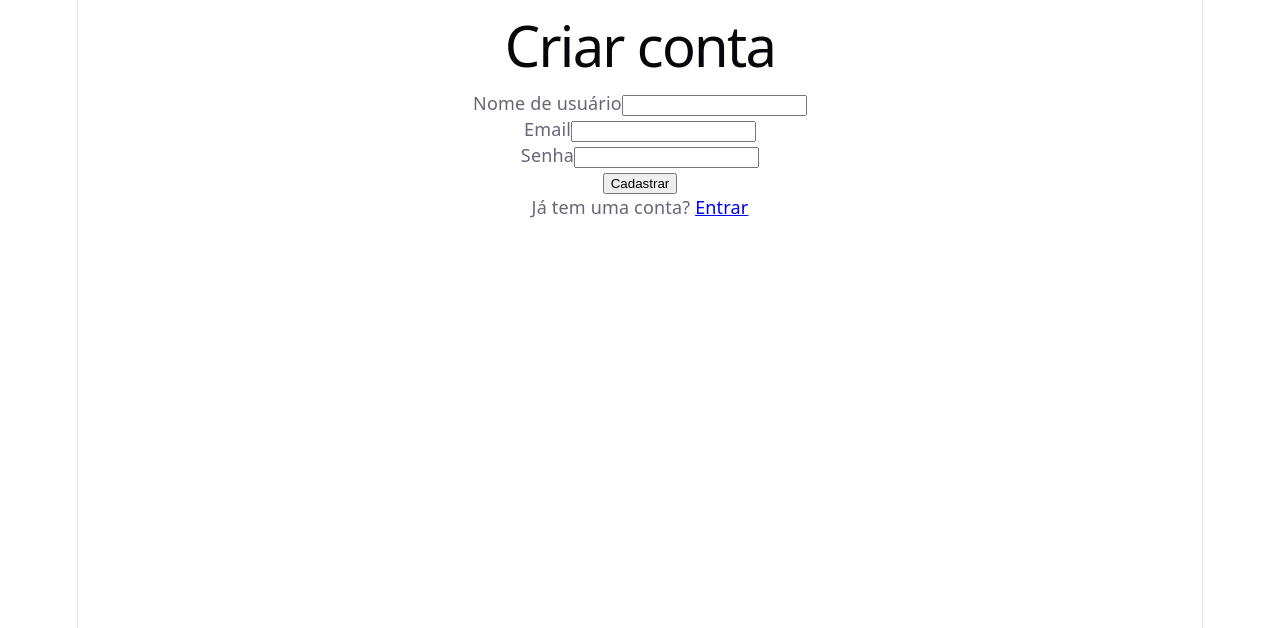
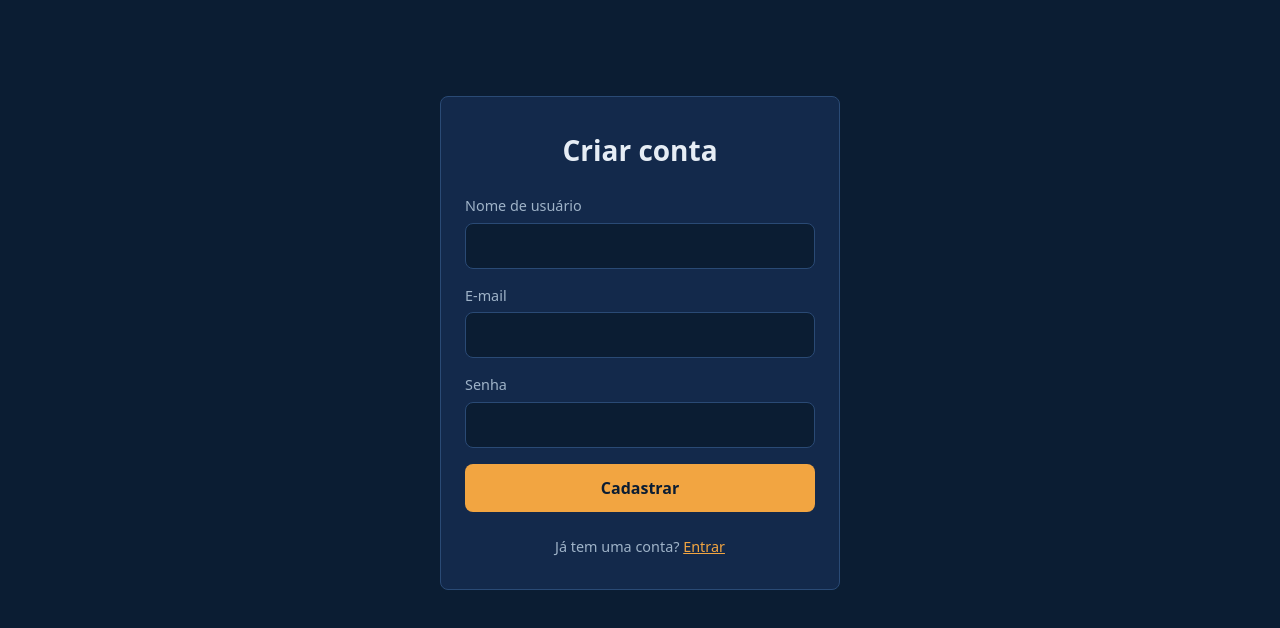
Before and after one commit to henriquedarocha/batalha-naval-multiplayer, a React (Vite) app in the folder Front-End/: page /register in a window 1280 px wide. Shown: the top 628 px of the page. Built offline with nearby package versions, Linux system fonts and the light colour scheme.

Commit message:
feat: adiciona identidade visual às telas

```diff
--- a/Front-End/src/index.css
+++ b/Front-End/src/index.css
@@ -1,111 +1,121 @@
 :root {
-  --text: #6b6375;
-  --text-h: #08060d;
-  --bg: #fff;
-  --border: #e5e4e7;
-  --code-bg: #f4f3ec;
-  --accent: #aa3bff;
-  --accent-bg: rgba(170, 59, 255, 0.1);
-  --accent-border: rgba(170, 59, 255, 0.5);
-  --social-bg: rgba(244, 243, 236, 0.5);
-  --shadow:
-    rgba(0, 0, 0, 0.1) 0 10px 15px -3px, rgba(0, 0, 0, 0.05) 0 4px 6px -2px;
+    --color-bg: #0B1D33;
+    --color-card: #13294B;
+    --color-border: #2A4A75;
+    --color-text: #E6EDF5;
+    --color-text-muted: #9FB3C8;
+    --color-accent: #F2A541;
+    --color-accent-hover: #F5B86A;
+    --color-error: #FF6B6B;
+    --radius: 8px;
 
-  --sans: system-ui, 'Segoe UI', Roboto, sans-serif;
-  --heading: system-ui, 'Segoe UI', Roboto, sans-serif;
-  --mono: ui-monospace, Consolas, monospace;
-
-  font: 18px/145% var(--sans);
-  letter-spacing: 0.18px;
-  color-scheme: light dark;
-  color: var(--text);
-  background: var(--bg);
-  font-synthesis: none;
-  text-rendering: optimizeLegibility;
-  -webkit-font-smoothing: antialiased;
-  -moz-osx-font-smoothing: grayscale;
-
-  @media (max-width: 1024px) {
-    font-size: 16px;
-  }
+    font-family: system-ui, 'Segoe UI', Roboto, sans-serif;
+    line-height: 1.5;
+    color: var(--color-text);
+    background-color: var(--color-bg);
 }
 
-@media (prefers-color-scheme: dark) {
-  :root {
-    --text: #9ca3af;
-    --text-h: #f3f4f6;
-    --bg: #16171d;
-    --border: #2e303a;
-    --code-bg: #1f2028;
-    --accent: #c084fc;
-    --accent-bg: rgba(192, 132, 252, 0.15);
-    --accent-border: rgba(192, 132, 252, 0.5);
-    --social-bg: rgba(47, 48, 58, 0.5);
-    --shadow:
-      rgba(0, 0, 0, 0.4) 0 10px 15px -3px, rgba(0, 0, 0, 0.25) 0 4px 6px -2px;
-  }
-
-  #social .button-icon {
-    filter: invert(1) brightness(2);
-  }
+*,
+*::before,
+*::after {
+    box-sizing: border-box;
 }
 
 body {
-  margin: 0;
-}
-
-#root {
-  width: 1126px;
-  max-width: 100%;
-  margin: 0 auto;
-  text-align: center;
-  border-inline: 1px solid var(--border);
-  min-height: 100svh;
-  display: flex;
-  flex-direction: column;
-  box-sizing: border-box;
-}
-
-h1,
-h2 {
-  font-family: var(--heading);
-  font-weight: 500;
-  color: var(--text-h);
+    margin: 0;
+    padding: 16px;
 }
 
 h1 {
-  font-size: 56px;
-  letter-spacing: -1.68px;
-  margin: 32px 0;
-  @media (max-width: 1024px) {
-    font-size: 36px;
-    margin: 20px 0;
-  }
-}
-h2 {
-  font-size: 24px;
-  line-height: 118%;
-  letter-spacing: -0.24px;
-  margin: 0 0 8px;
-  @media (max-width: 1024px) {
-    font-size: 20px;
-  }
-}
-p {
-  margin: 0;
+    margin: 0 0 24px;
+    font-size: 1.75rem;
+    text-align: center;
 }
 
-code,
-.counter {
-  font-family: var(--mono);
-  display: inline-flex;
-  border-radius: 4px;
-  color: var(--text-h);
+a {
+    color: var(--color-accent);
 }
 
-code {
-  font-size: 15px;
-  line-height: 135%;
-  padding: 4px 8px;
-  background: var(--code-bg);
+a:hover {
+    color: var(--color-accent-hover);
 }
+
+.card {
+    max-width: 400px;
+    margin: 10vh auto 0;
+    padding: 32px 24px;
+    background-color: var(--color-card);
+    border: 1px solid var(--color-border);
+    border-radius: var(--radius);
+}
+
+.form {
+    display: flex;
+    flex-direction: column;
+    gap: 16px;
+}
+
+.field {
+    display: flex;
+    flex-direction: column;
+    gap: 6px;
+}
+
+.field label {
+    font-size: 0.9rem;
+    color: var(--color-text-muted);
+}
+
+.field input {
+    padding: 10px 12px;
+    font: inherit;
+    color: var(--color-text);
+    background-color: var(--color-bg);
+    border: 1px solid var(--color-border);
+    border-radius: var(--radius);
+}
+
+.field input:focus {
+    outline: 2px solid var(--color-accent);
+    outline-offset: 1px;
+    border-color: var(--color-accent);
+}
+
+.field-error {
+    margin: 0;
+    font-size: 0.85rem;
+    color: var(--color-error);
+}
+
+.button {
+    width: 100%;
+    padding: 12px;
+    font: inherit;
+    font-weight: 600;
+    color: var(--color-bg);
+    background-color: var(--color-accent);
+    border: none;
+    border-radius: var(--radius);
+    cursor: pointer;
+}
+
+.button:hover {
+    background-color: var(--color-accent-hover);
+}
+
+.button:focus-visible {
+    outline: 2px solid var(--color-text);
+    outline-offset: 2px;
+}
+
+.message {
+    margin: 16px 0 0;
+    text-align: center;
+}
+
+.footer-text {
+    margin: 24px 0 0;
+    font-size: 0.9rem;
+    text-align: center;
+    color: var(--color-text-muted);
+}
--- a/Front-End/src/pages/HomePage.jsx
+++ b/Front-End/src/pages/HomePage.jsx
@@ -1,5 +1,6 @@
-import { useEffect, useState } from 'react'
-import { useNavigate } from 'react-router'
+import {useEffect, useState} from 'react'
+import {useNavigate} from 'react-router'
+
 const API_URL = import.meta.env.VITE_API_URL
 
 function HomePage() {
@@ -13,7 +14,7 @@ function HomePage() {
 
             try {
                 const response = await fetch(`${API_URL}/api/players/me`, {
-                    headers: { Authorization: `Bearer ${token}` },
+                    headers: {Authorization: `Bearer ${token}`},
                 })
 
                 if (response.status === 200) {
@@ -21,7 +22,7 @@ function HomePage() {
                     setPlayer(data)
                 } else if (response.status === 401 || response.status === 404) {
                     localStorage.removeItem('token')
-                    navigate('/login', { replace: true, state: { message: 'Sua sessão expirou. Entre novamente.' } })
+                    navigate('/login', {replace: true, state: {message: 'Sua sessão expirou. Entre novamente.'}})
                 } else {
                     setMessage('Não foi possível carregar seus dados.')
                 }
@@ -36,20 +37,16 @@ function HomePage() {
 
     function handleLogout() {
         localStorage.removeItem('token')
-        navigate('/login', { replace: true, state: { message: 'Você saiu da sua conta.' } })
+        navigate('/login', {replace: true, state: {message: 'Você saiu da sua conta.'}})
     }
 
     return (
-        <main>
+        <main className="card">
             <h1>Área do jogador</h1>
             {player && <p>Bem-vindo, {player.username}</p>}
 
-            <p>{message}</p>
-            <button
-                type="button"
-                onClick={handleLogout}>
-                Sair
-            </button>
+            {message && <p className="message">{message}</p>}
+            <button className="button" type="button" onClick={handleLogout}>Sair</button>
         </main>
     )
 }
--- a/Front-End/src/pages/LoginPage.jsx
+++ b/Front-End/src/pages/LoginPage.jsx
@@ -1,5 +1,6 @@
-import { useState } from 'react'
-import { Link, useLocation, useNavigate } from 'react-router'
+import {useState} from 'react'
+import {Link, useLocation, useNavigate} from 'react-router'
+
 const API_URL = import.meta.env.VITE_API_URL
 
 function LoginPage() {
@@ -23,7 +24,7 @@ function LoginPage() {
         try {
             const response = await fetch(`${API_URL}/api/auth/login`, {
                 method: 'POST',
-                headers: { 'Content-Type': 'application/json' },
+                headers: {'Content-Type': 'application/json'},
                 body: JSON.stringify(credentials)
             })
 
@@ -48,10 +49,10 @@ function LoginPage() {
     }
 
     return (
-        <main>
+        <main className="card">
             <h1>Entrar</h1>
-            <form onSubmit={handleSubmit}>
-                <div>
+            <form className="form" onSubmit={handleSubmit}>
+                <div className="field">
                     <label htmlFor="email">E-mail</label>
                     <input
                         id="email"
@@ -59,9 +60,9 @@ function LoginPage() {
                         value={email}
                         onChange={(event) => setEmail(event.target.value)}
                     />
-                    {errors.email && <p>{errors.email}</p>}
+                    {errors.email && <p className="field-error">{errors.email}</p>}
                 </div>
-                <div>
+                <div className="field">
                     <label htmlFor="password">Senha</label>
                     <input
                         id="password"
@@ -69,14 +70,12 @@ function LoginPage() {
                         value={password}
                         onChange={(event) => setPassword(event.target.value)}
                     />
-                    {errors.password && <p>{errors.password}</p>}
+                    {errors.password && <p className="field-error">{errors.password}</p>}
                 </div>
-                <div>
-                    <button type="submit">Entrar</button>
-                </div>
+                <button className="button" type="submit">Entrar</button>
             </form>
-            <p>{message}</p>
-            <p>
+            {message && <p className="message">{message}</p>}
+            <p className="footer-text">
                 Ainda não tem conta? <Link to="/register">Criar conta</Link>
             </p>
         </main>
--- a/Front-End/src/pages/RegisterPage.jsx
+++ b/Front-End/src/pages/RegisterPage.jsx
@@ -1,5 +1,6 @@
-import { useState } from 'react'
-import { Link, useNavigate } from 'react-router'
+import {useState} from 'react'
+import {Link, useNavigate} from 'react-router'
+
 const API_URL = import.meta.env.VITE_API_URL
 
 function RegisterPage() {
@@ -24,12 +25,12 @@ function RegisterPage() {
         try {
             const response = await fetch(`${API_URL}/api/players`, {
                 method: 'POST',
-                headers: { 'Content-Type': 'application/json' },
+                headers: {'Content-Type': 'application/json'},
                 body: JSON.stringify(player)
             })
 
             if (response.status === 201) {
-                navigate('/login', { state: { message: 'Cadastro criado com sucesso! Agora é só fazer login.' } })
+                navigate('/login', {state: {message: 'Cadastro criado com sucesso! Agora é só fazer login.'}})
             } else if (response.status === 400) {
                 const problem = await response.json()
                 setMessage(problem.detail)
@@ -47,10 +48,10 @@ function RegisterPage() {
     }
 
     return (
-        <main>
+        <main className="card">
             <h1>Criar conta</h1>
-            <form onSubmit={handleSubmit}>
-                <div>
+            <form className="form" onSubmit={handleSubmit}>
+                <div className="field">
                     <label htmlFor="username">Nome de usuário</label>
                     <input
                         id="username"
@@ -58,19 +59,19 @@ function RegisterPage() {
                         value={username}
                         onChange={(event) => setUsername(event.target.value)}
                     />
-                    {errors.username && <p>{errors.username}</p>}
+                    {errors.username && <p className="field-error">{errors.username}</p>}
                 </div>
-                <div>
-                    <label htmlFor="email">Email</label>
+                <div className="field">
+                    <label htmlFor="email">E-mail</label>
                     <input
                         id="email"
                         type="email"
                         value={email}
                         onChange={(event) => setEmail(event.target.value)}
                     />
-                    {errors.email && <p>{errors.email}</p>}
+                    {errors.email && <p className="field-error">{errors.email}</p>}
                 </div>
-                <div>
+                <div className="field">
                     <label htmlFor="password">Senha</label>
                     <input
                         id="password"
@@ -78,14 +79,12 @@ function RegisterPage() {
                         value={password}
                         onChange={(event) => setPassword(event.target.value)}
                     />
-                    {errors.password && <p>{errors.password}</p>}
+                    {errors.password && <p className="field-error">{errors.password}</p>}
                 </div>
-                <div>
-                    <button type="submit">Cadastrar</button>
-                </div>
+                <button className="button" type="submit">Cadastrar</button>
             </form>
-            <p>{message}</p>
-            <p>
+            {message && <p className="message">{message}</p>}
+            <p className="footer-text">
                 Já tem uma conta? <Link to="/login">Entrar</Link>
             </p>
         </main>
```
